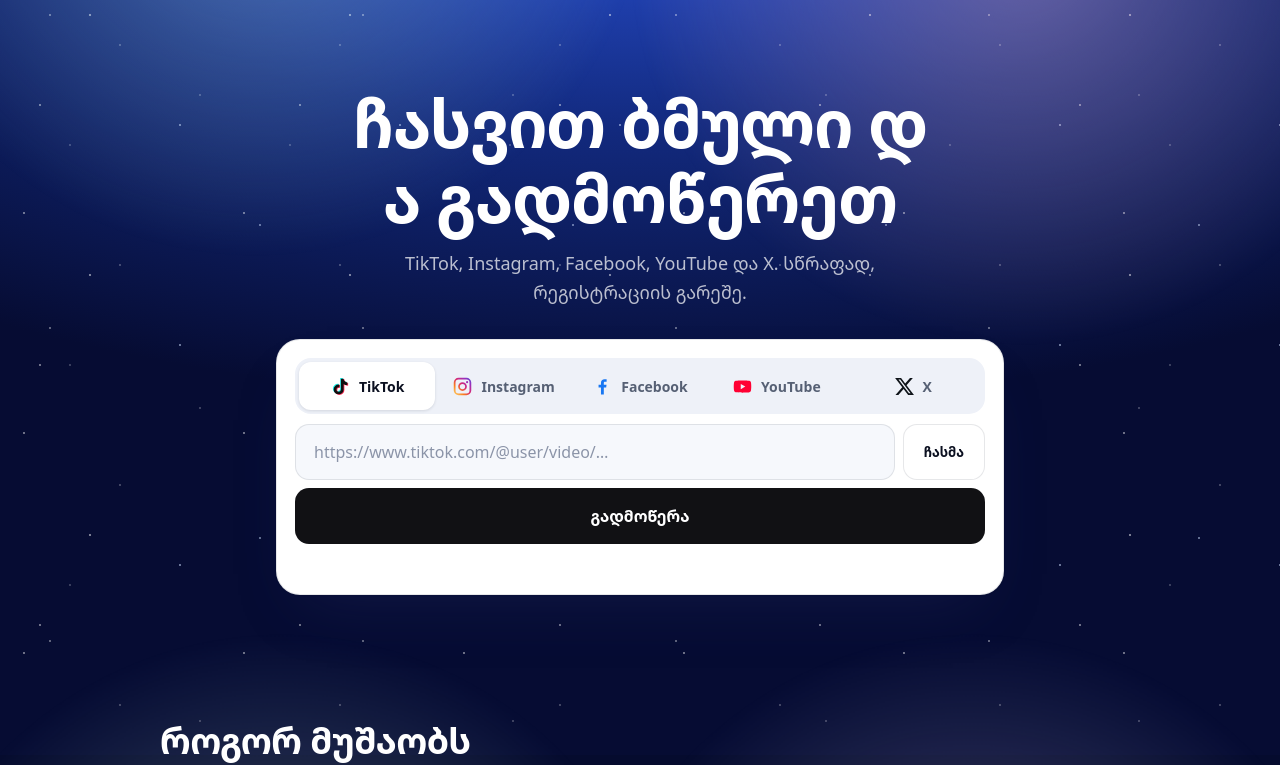
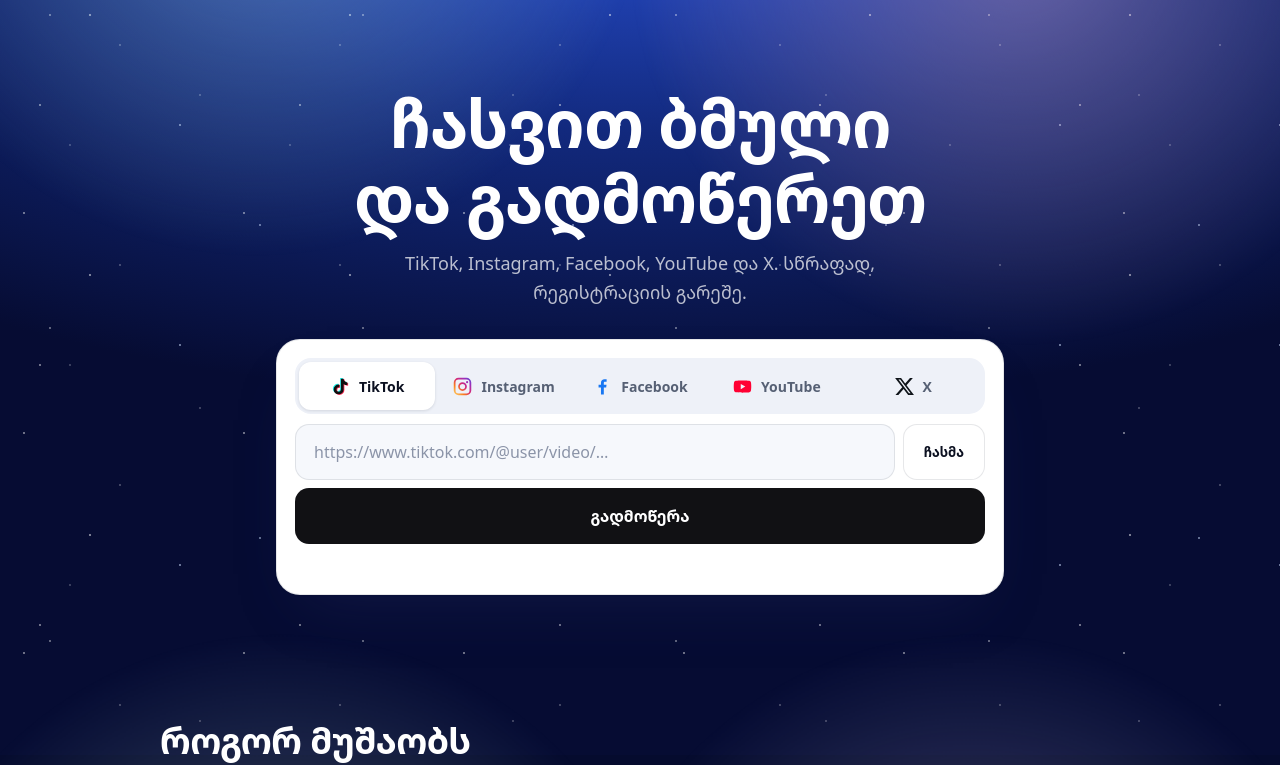
Before and after one commit to moonclassh1-debug/-98, a website: page public/index.html in a window 1280 px wide. Shown: the part 45-810 px from the top of the page. Drawn offline with Linux system fonts and the light colour scheme.

Commit message:
Update index.html

```diff
--- a/public/index.html
+++ b/public/index.html
@@ -106,6 +106,7 @@ footer small{flex-basis:100%;color:#6B7489;font-size:12.5px}
 .bl:nth-child(1){--bc:var(--c1);transform:translate(-30vw,-22vh)}.bl:nth-child(2){--bc:var(--c2);transform:translate(30vw,-18vh)}.bl:nth-child(3){--bc:var(--c3);transform:translate(26vw,30vh)}.bl:nth-child(4){--bc:var(--c4);transform:translate(-28vw,30vh)}
 .js .rs{opacity:0;transform:translate3d(0,28px,0);transition:opacity .9s var(--ease),transform .9s var(--ease);transition-delay:var(--d,0ms)}
 .js .rs.on{opacity:1;transform:none}
+.w{display:inline-block;white-space:nowrap}
 .ch{display:inline-block;animation:chr .95s var(--ease) both;animation-delay:calc(var(--k)*26ms + 150ms)}
 @keyframes chr{from{opacity:0;transform:translate3d(0,.7em,0) rotate(6deg)}}
 .pg{position:fixed;left:0;top:0;width:100%;height:3px;transform-origin:0 50%;transform:scaleX(0);background:var(--acc);z-index:50;pointer-events:none}
@@ -302,7 +303,7 @@ setTab(0);
 var rm=matchMedia("(prefers-reduced-motion:reduce)").matches,Q=function(x){return document.querySelector(x)},A=function(x){return [].slice.call(document.querySelectorAll(x))};
 var h=Q("h1");
 if(!rm){h.setAttribute("aria-label",h.textContent);var k=0;
-  h.innerHTML=h.innerHTML.split("<br>").map(function(l){return l.split("").map(function(c){return c===" "?" ":'<span class="ch" aria-hidden="true" style="--k:'+(k++)+'">'+c+"</span>"}).join("")}).join("<br>")}
+  h.innerHTML=h.innerHTML.split("<br>").map(function(l){return l.split(" ").map(function(w){return '<span class="w">'+w.split("").map(function(c){return '<span class="ch" aria-hidden="true" style="--k:'+(k++)+'">'+c+"</span>"}).join("")+"</span>"}).join(" ")}).join("<br>")}
 var els=A(".sec h2,.sec>p,.c,details,footer");els.forEach(function(e){e.classList.add("rs")});
 if(!rm&&"IntersectionObserver" in window){
   var io=new IntersectionObserver(function(en){en.forEach(function(x){if(!x.isIntersecting)return;var t=x.target;t.style.setProperty("--d",Math.min([].indexOf.call(t.parentNode.children,t),5)*90+"ms");t.classList.add("on");io.unobserve(t)})},{rootMargin:"0px 0px -8% 0px",threshold:.12});
```
